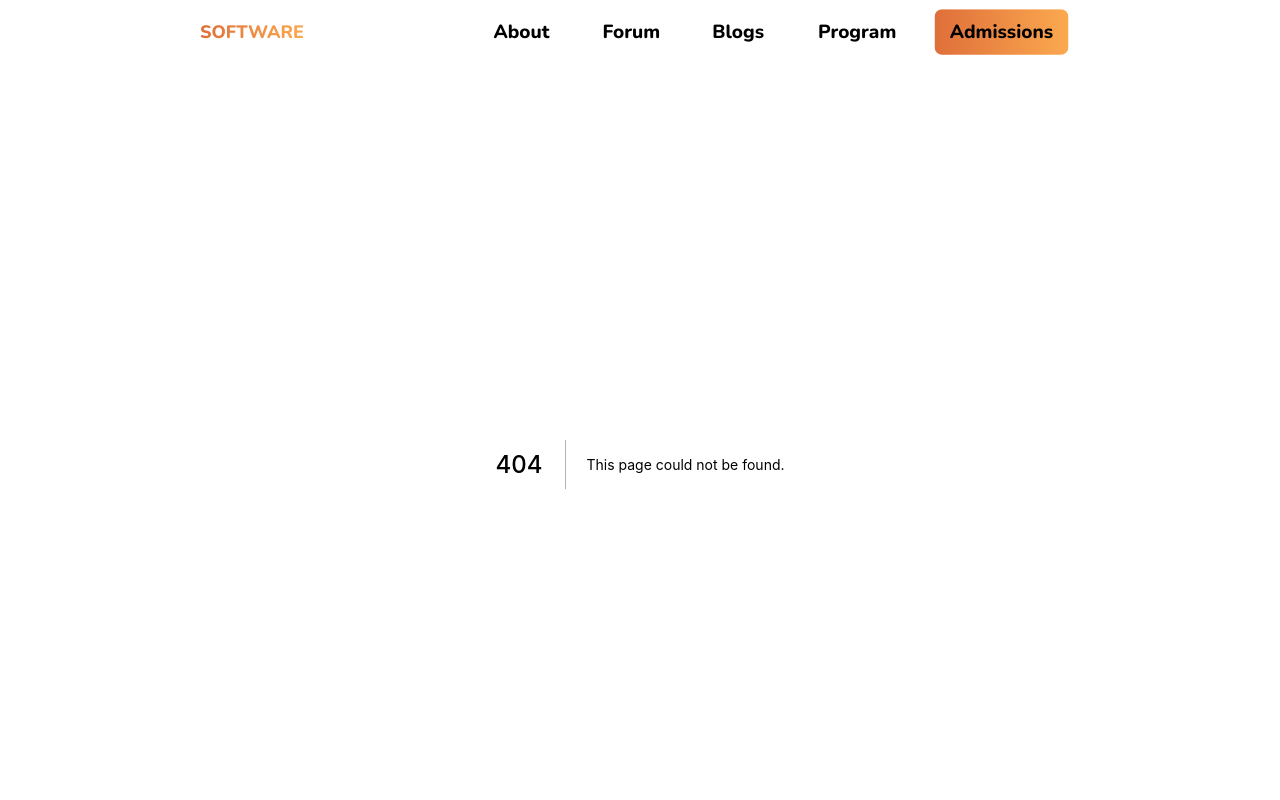
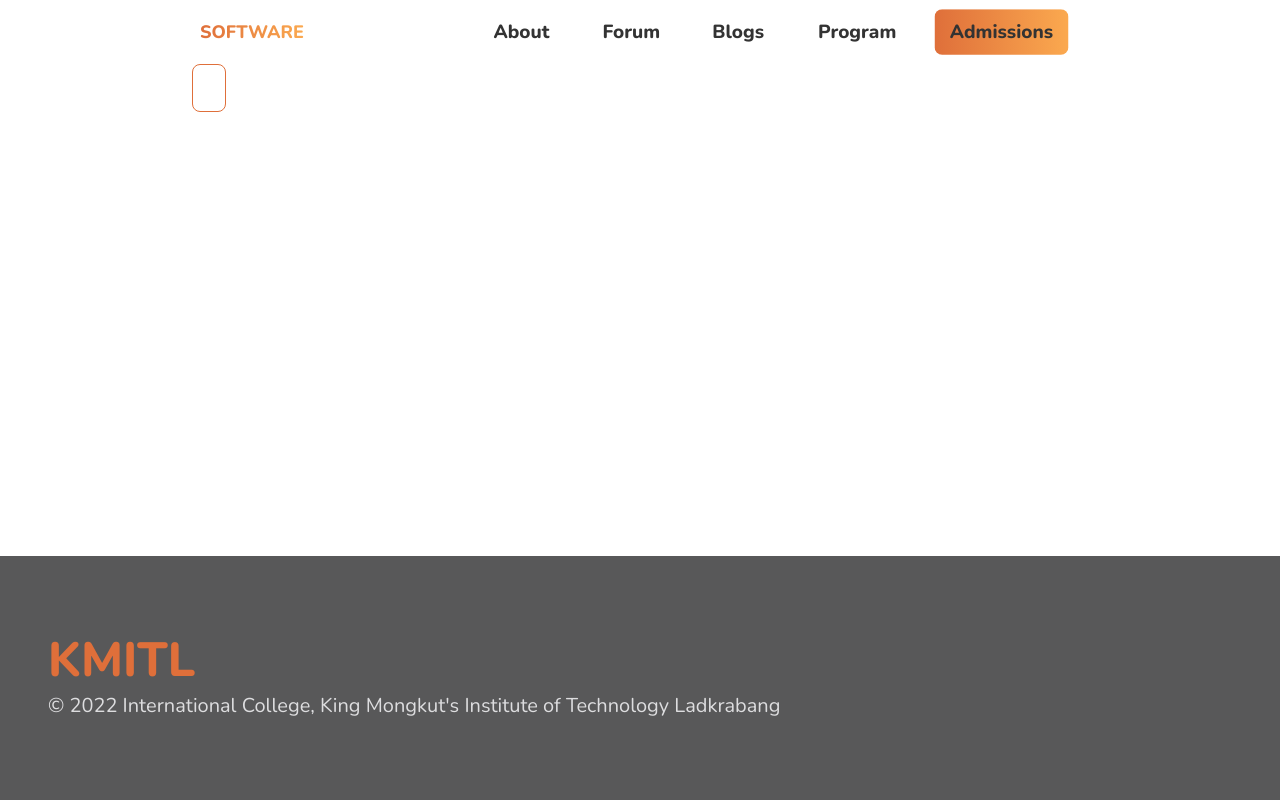
Before and after one commit to neneprm/SE-WEBSITE, a Next.js app: page /components/secondary-button in a window 1280 px wide. Before the commit this address had no page. Shown: the top 800 px of the page. Built offline with nearby package versions, Linux system fonts and the light colour scheme.

Commit message:
Create secondary button

```diff
--- /dev/null
+++ b/pages/components/secondary-button.tsx
@@ -0,0 +1,24 @@
+import Link from "next/link"
+interface ISecondaryButton {
+  style?: string
+  link: string
+  text: string
+}
+
+const SecondaryButton: React.FunctionComponent<ISecondaryButton> = ({
+  style,
+  link,
+  text,
+}) => {
+  return (
+    <Link href={`${link}`}>
+      <button
+        className={`btn btn-outline btn-primary ${style}`}
+      >
+        {text}
+      </button>
+    </Link>
+  )
+}
+
+export default SecondaryButton
```
